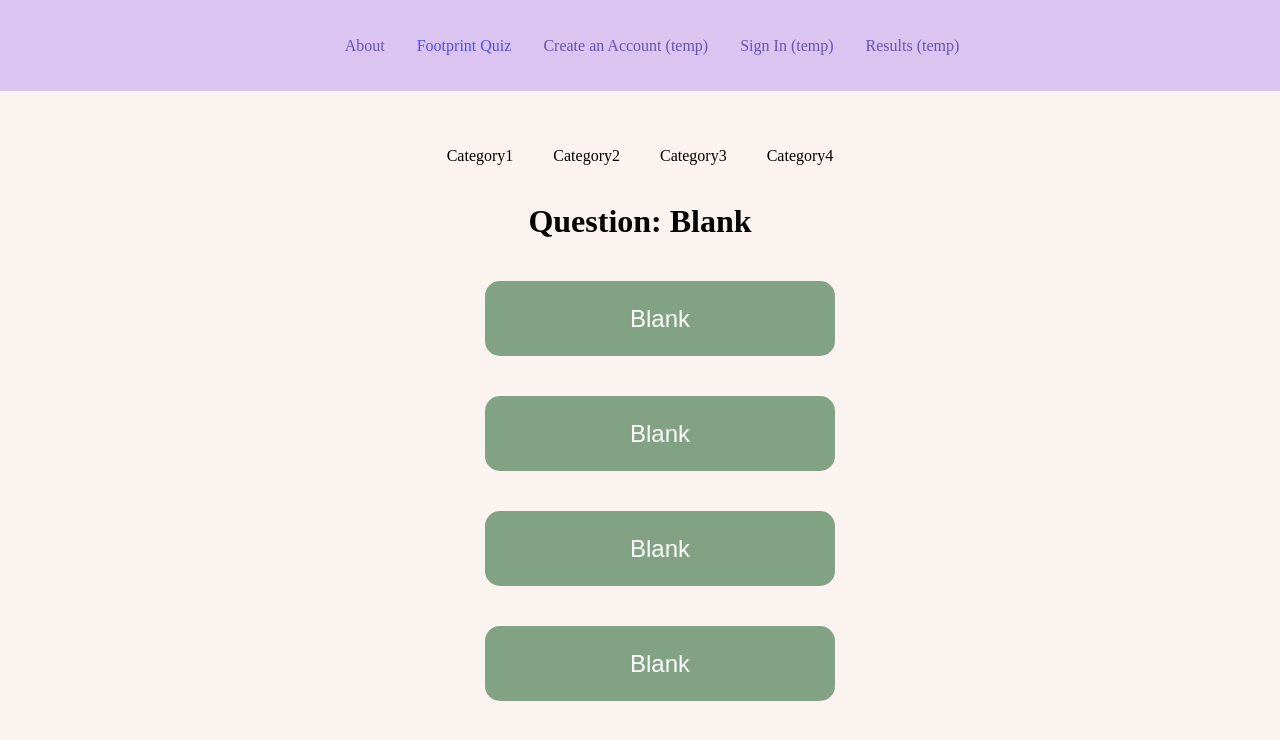
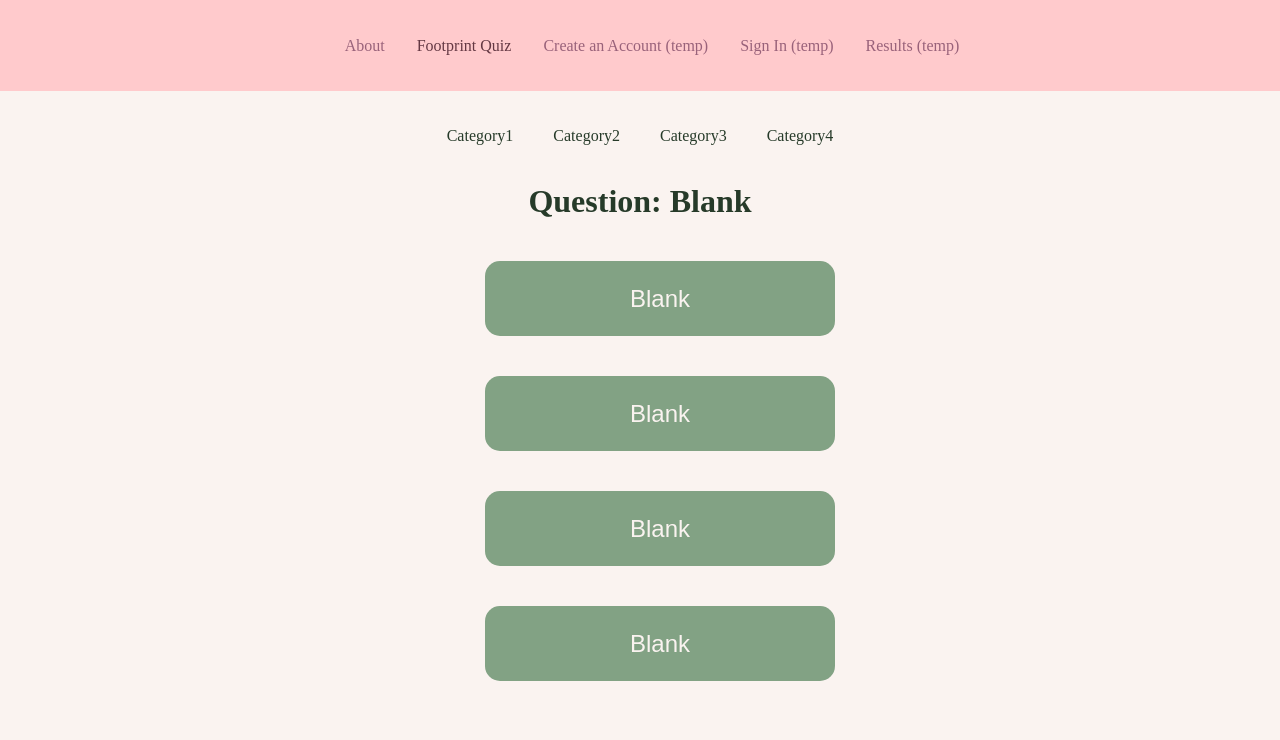
Before and after one commit to BenjaminLe1/SimpleCarbonTracker, a React (Create React App) app in the folder frontend/: page /quiz in a window 1280 px wide. Shown: the top 740 px of the page. Built offline with nearby package versions, Linux system fonts and the light colour scheme; no server answers.

Commit message:
more color changes

```diff
--- a/frontend/src/components/Navbar/NavbarElements.js
+++ b/frontend/src/components/Navbar/NavbarElements.js
@@ -3,17 +3,16 @@ import { NavLink as Link } from "react-router-dom";
 import styled from "styled-components";
 
 export const Nav = styled.nav`
-  background: #DBC4F0;
+  background: #FFCACC;
   height: 85px;
   display: flex;
   justify-content: center;
   padding: 0.2rem calc((100vw - 1000px) / 2);
   z-index: 12;
-  text-align: center;
 `;
 
 export const NavLink = styled(Link)`
-  color: #6554AF;
+  color: #99627A;
   display: flex;
   align-items: center;
   text-decoration: none;
@@ -21,7 +20,7 @@ export const NavLink = styled(Link)`
   height: 100%;
   cursor: pointer;
   &.active {
-    color: #4d4dff;
+    color: #643843;
   }
 `;
 
--- a/frontend/src/pages/pages.css
+++ b/frontend/src/pages/pages.css
@@ -3,7 +3,6 @@
     margin: 0px;
   }
   .categoryBox{
-    margin-top: 20px;
     margin-bottom: 20px;
     text-align: center;
   }
@@ -14,10 +13,12 @@
     padding-top: 20px;
     padding-right: 20px;
     padding-left: 20px;
+    color: #263A29;
   }
 
   h1{
     text-align: center;
+    color: #263A29;
   }
 
   ol{
@@ -30,7 +31,7 @@
     text-align: center;
     cursor: pointer;
     outline: none;
-    color: #fff;
+    color: #FAF3F0;
     background-color: #82A284;
     border: none;
     border-radius: 15px;
```
